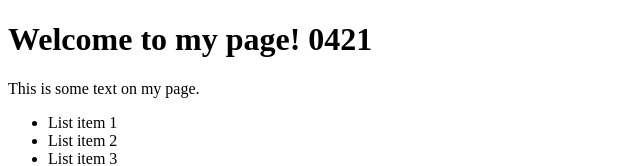
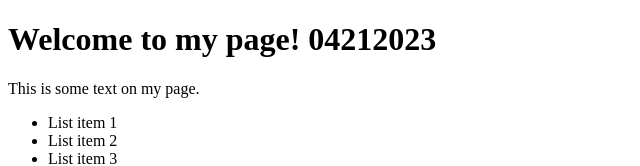
Before and after one commit to lightseawu/lightseawu.github.io, a plain HTML site: page websdk/index.html in a window 1280 px wide. Shown: the top 166 px of the page, without its empty margins (0-640 px from the left). Drawn offline with Linux system fonts and the light colour scheme.

Commit message:
date add

```diff
--- a/websdk/index.html
+++ b/websdk/index.html
@@ -83,7 +83,7 @@ window.digitalData.page.pageInfo.sysEnv = navigator.userAgent;
 
   </head>
   <body>
-    <h1>Welcome to my page! 0421 </h1>
+    <h1>Welcome to my page! 04212023 </h1>
     <p>This is some text on my page.</p>
     <ul>
       <li>List item 1</li>
```
